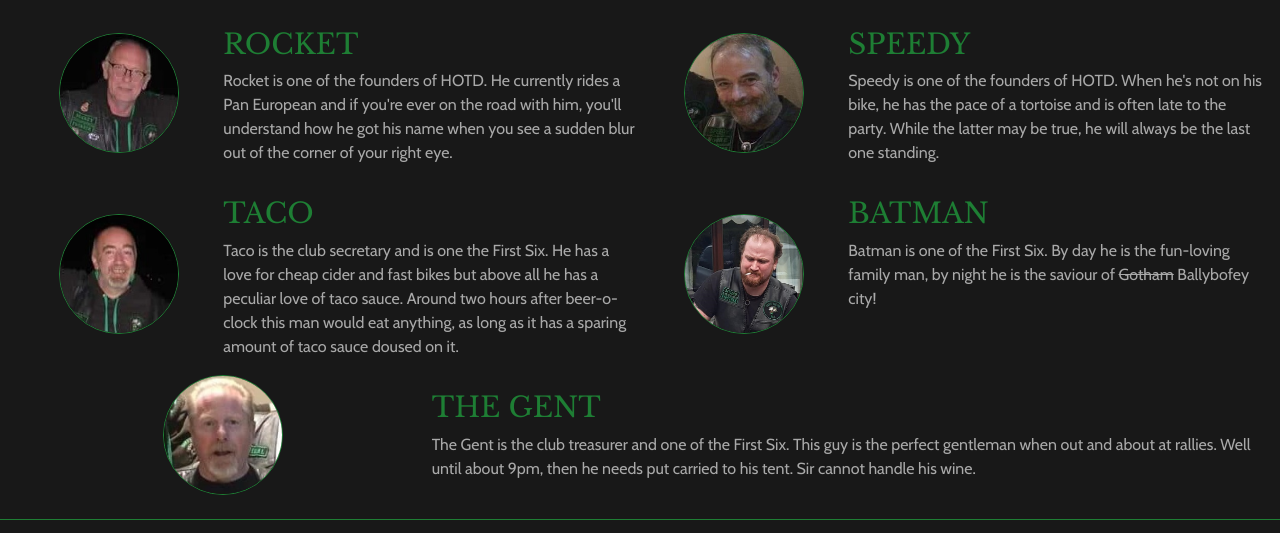
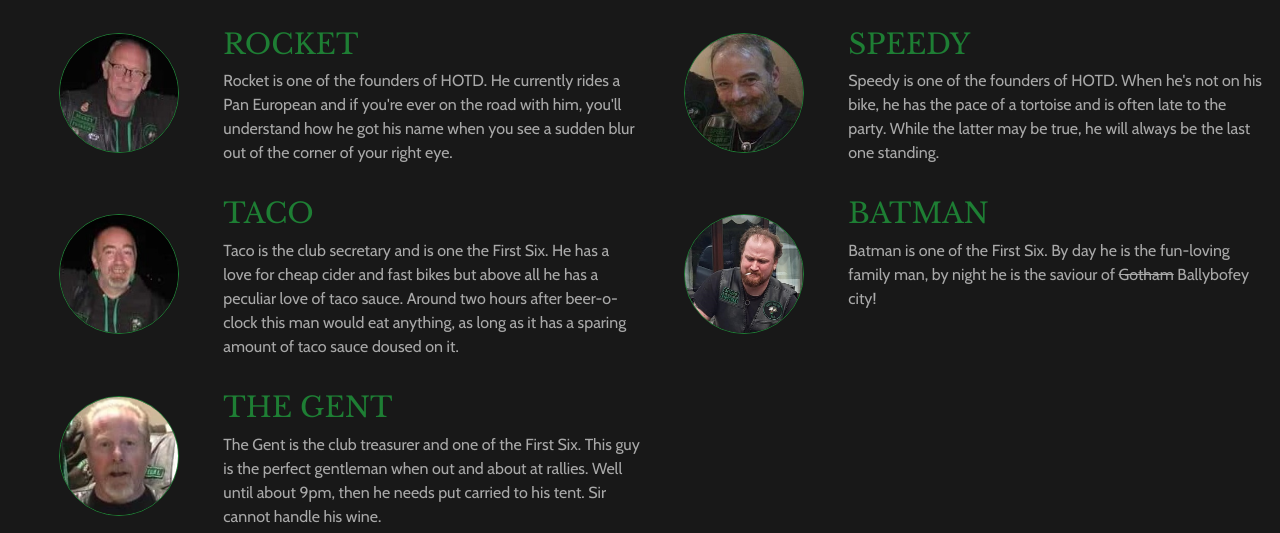
Before and after one commit to Daisy-McG/MilestoneProject-1, a plain HTML site: page about.html in a window 1280 px wide. Shown: the part 607-1140 px from the top of the page. Drawn offline with nearby package versions, Linux system fonts and the light colour scheme.

Commit message:
Fixed last member pic alignment issue

```diff
--- a/about.html
+++ b/about.html
@@ -117,10 +117,10 @@
                     </div>
                 </div>
                 <div class="row no-gutters main-text">
-                    <div class="col-sm-4 member-alignment">
+                    <div class="col-sm-4 col-md-2 member-alignment">
                         <img src="assets/images/members/the-gent.jpg" alt="Member: The Gent" class="img-fluid member-pic "/>
                     </div>
-                    <div class="col-sm-8 ">
+                    <div class="col-sm-8 col-md-4">
                         <h3>The Gent</h3>
                         <p>The Gent is the club treasurer and one of the First Six. This guy is the perfect gentleman when out and about
                         at rallies. Well until about 9pm, then he needs put carried to his tent. Sir cannot handle his wine.</p>
```
